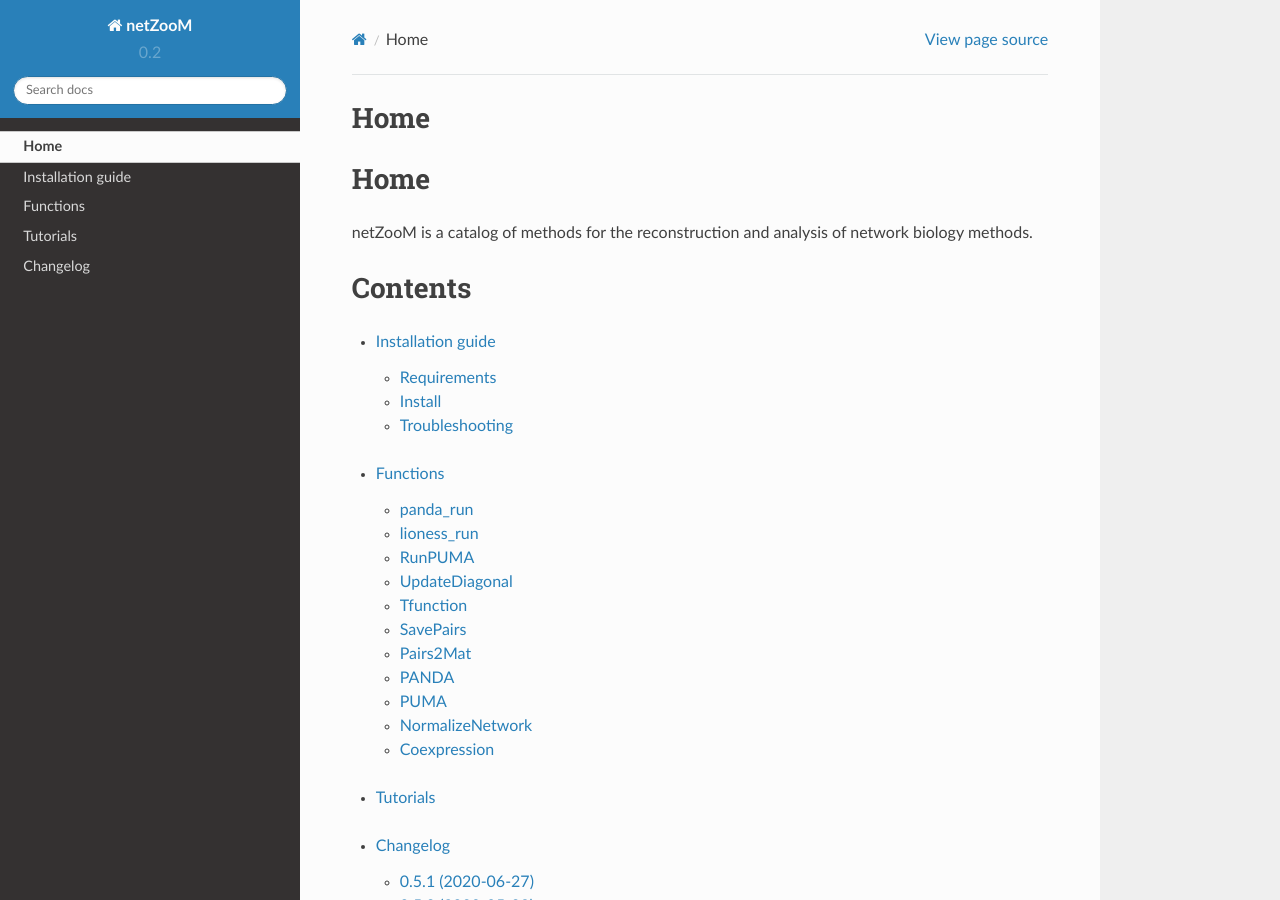
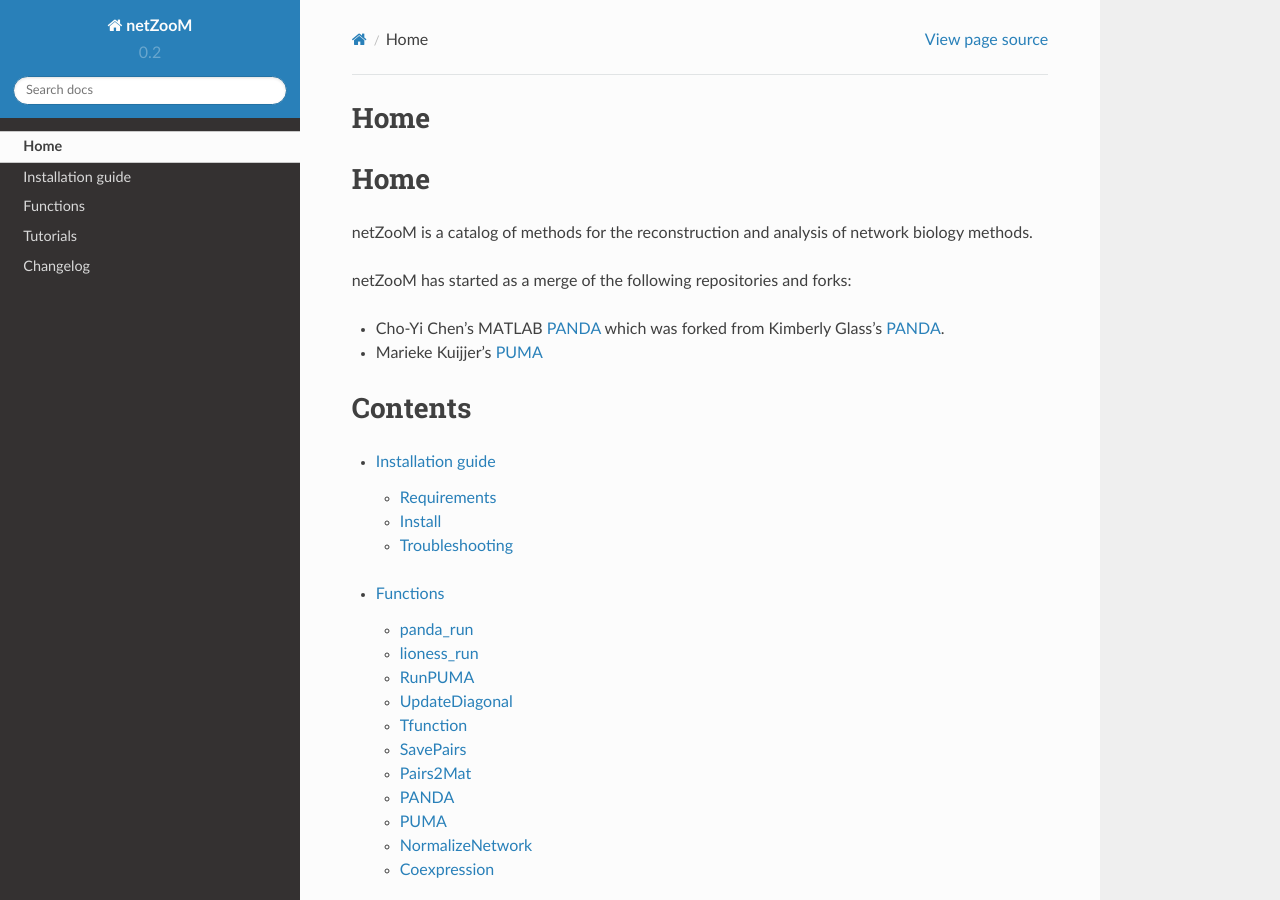
Before and after one commit to netZoo/netZooM, a Sphinx documentation site: the page built from docs/index.rst, in a window 1280 px wide and 900 px high. Built offline with Sphinx 7.4.7 and the Read the Docs theme 2.0.0, drawn with Linux system fonts in a browser that asks for light colours.

Commit message:
updated docs

```diff
--- a/docs/index.rst
+++ b/docs/index.rst
@@ -7,13 +7,19 @@ Home
 ====
 
 .. toctree::
-   :maxdepth: 2
+   :maxdepth: 3
    :caption: Contents:
 
 Home
 ===================================
 
 netZooM is a catalog of methods for the reconstruction and analysis of network biology methods.
+
+netZooM has started as a merge of the following repositories and forks:
+
+- Cho-Yi Chen's MATLAB `PANDA <https://github.com/QuackenbushLab/matlab-panda>`_ which was forked from Kimberly Glass's `PANDA <https://sites.google.com/a/channing.harvard.edu/kimberlyglass/tools/panda>`_.
+
+- Marieke Kuijjer's `PUMA <https://github.com/kuijjerlab/PUMA>`_
 
 Contents
 ========
```
